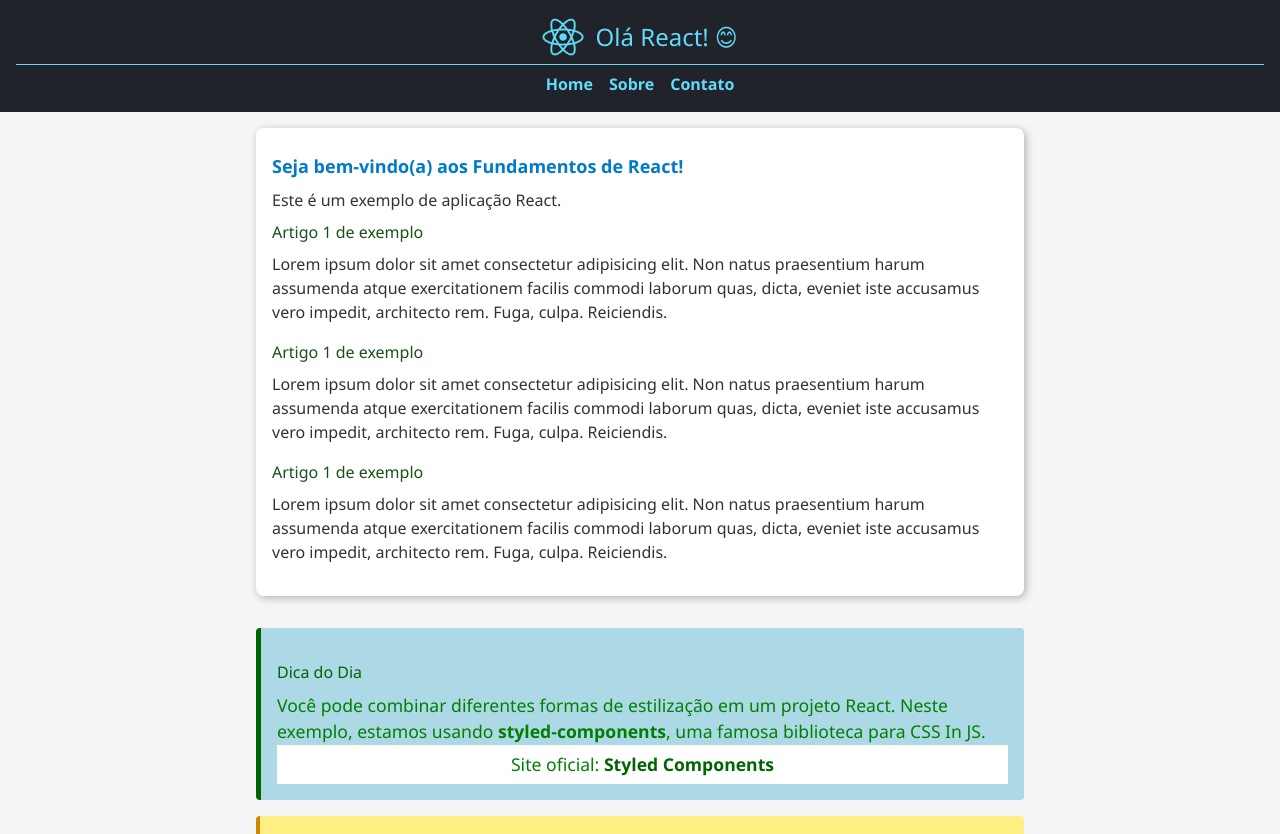
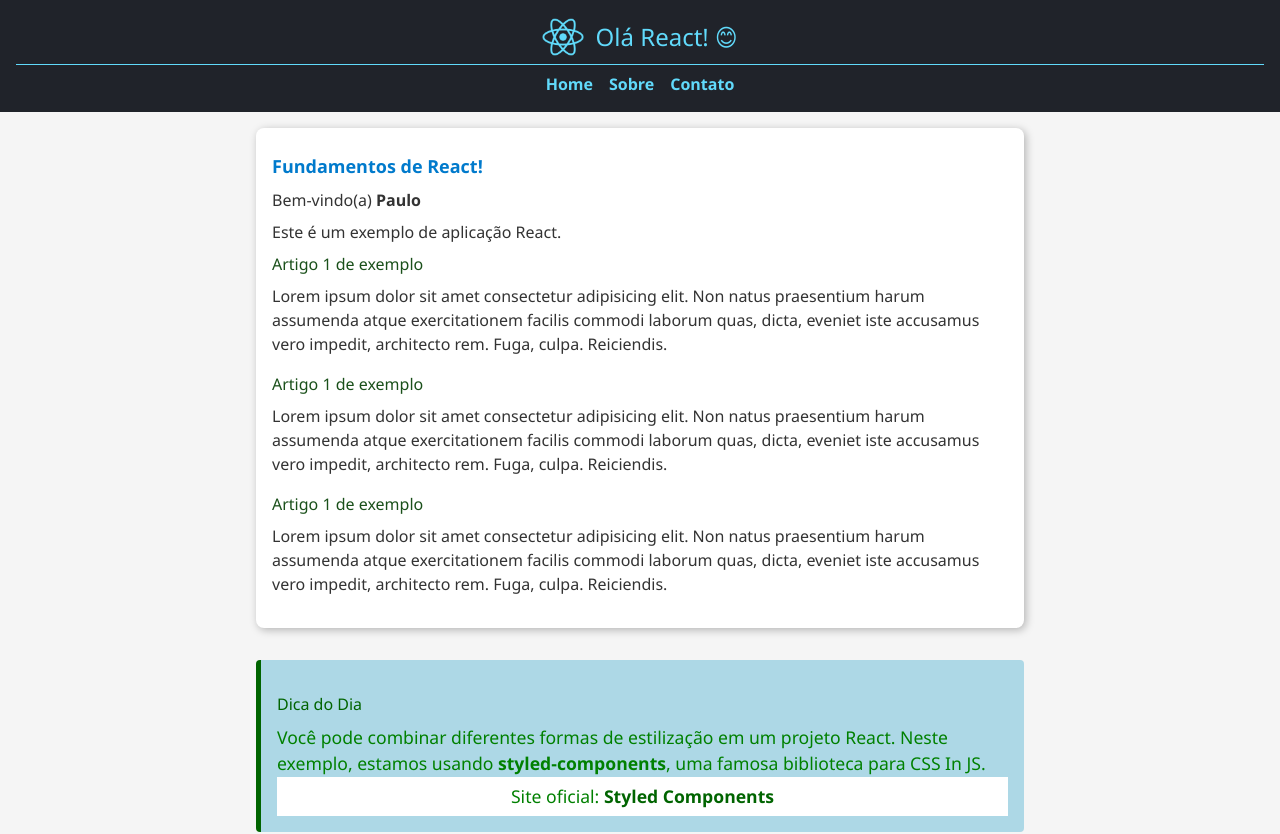
Before and after one commit to PauloHenrique00-tech/react-fundamentos, a React (Vite) app: page / in a window 1280 px wide. Shown: the top 834 px of the page. Built offline with nearby package versions, Linux system fonts and the light colour scheme.

Commit message:
Adiciona configura e usa props

```diff
--- a/src/components/Conteudo/Conteudo.tsx
+++ b/src/components/Conteudo/Conteudo.tsx
@@ -2,6 +2,7 @@
 import AvisoImporante from "./AvisoImportante/AvisoImporante";
 import DicaDoDia from "./DicaDoDia/DicaDoDia";
 import estilos from "./Conteudo.module.css";
+import Saudacao from "./Saudacao";
 
 export default function Conteudo() {
   return (
@@ -9,9 +10,7 @@
       <section
         className={`${estilos.principal} ${estilos.arredondada} ${estilos.sombra}`}
       >
-        <h2 className="font-bold text-lg">
-          Seja bem-vindo(a) aos Fundamentos de React!
-        </h2>
+        <Saudacao nome="Paulo" />
         <p>Este é um exemplo de aplicação React.</p>
 
         <Artigo />
--- /dev/null
+++ b/src/components/Conteudo/Saudacao.tsx
@@ -0,0 +1,16 @@
+/* Declara um tipo que será usado pelas props do Componente */
+type Props = {
+  nome: string;
+};
+
+export default function Saudacao(props: Props) {
+  return (
+    <>
+      <h2 className="font-bold text-lg">Fundamentos de React!</h2>
+
+      <p className="my-2">
+        Bem-vindo(a) <b>{props.nome}</b>
+      </p>
+    </>
+  );
+}
--- a/src/global.css
+++ b/src/global.css
@@ -1,19 +1,13 @@
 @import "tailwindcss";
 
-*,
-*::after,
-*::before {
-  box-sizing: border-box;
-}
-
-body,
+/*body,
 h1,
 h2,
 h3,
 p {
   margin: 0;
   padding: 0;
-}
+} */
 
 body {
   font-family: "Segoe UI", Tahoma, Geneva, Verdana, sans-serif;
```
